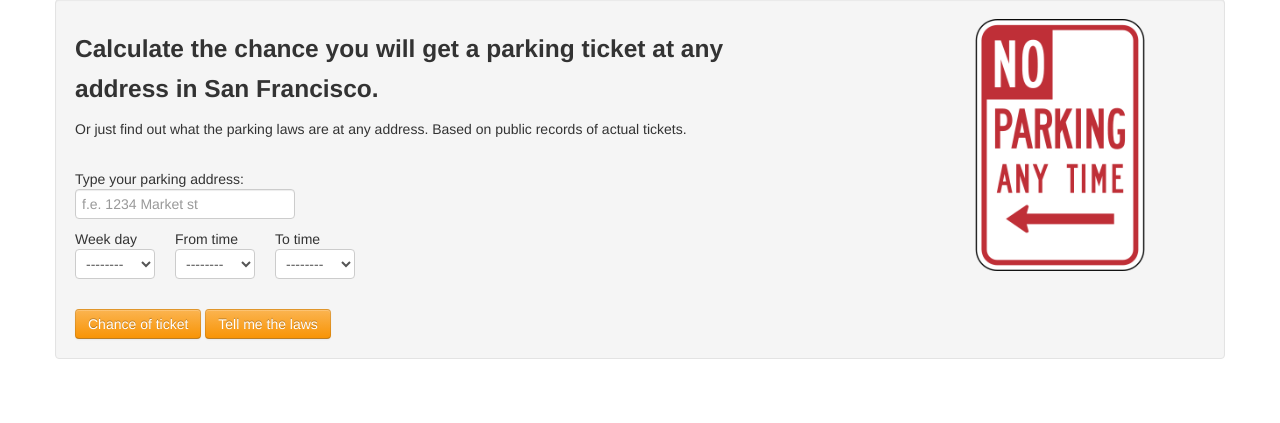
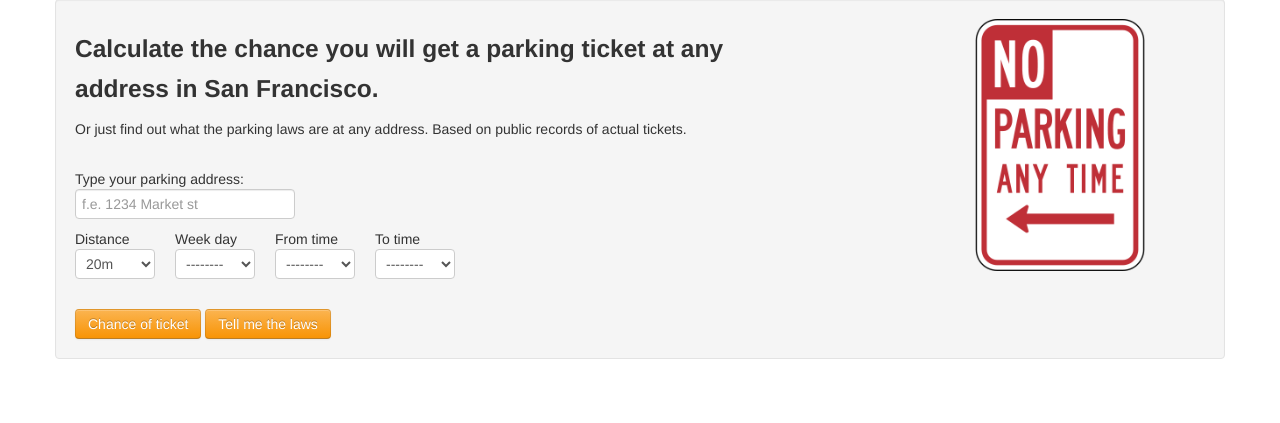
Before and after one commit to code-on/parkroulette, a Django app: page / in a window 1280 px wide. Shown: the part 61-484 px from the top of the page. Run offline with Django 3.2, Linux system fonts and the light colour scheme.

Commit message:
#8: added distance

```diff
--- a/sfte/content/forms.py
+++ b/sfte/content/forms.py
@@ -32,9 +32,19 @@ class TicketSearchForm(forms.Form):
         (12, '12PM'), (13, '1PM'), (14, '2PM'), (15, '3PM'), (16, '4PM'), (17, '5PM'),
         (18, '6PM'), (19, '7PM'), (20, '8PM'), (21, '9PM'), (22, '10PM'), (23, '11PM'),
     )
+    DISTANCE_CHOICES = (
+        ('0.0001', '10m'), ('0.0002', '20m'), ('0.0003', '30m'),
+        ('0.0004', '40m'), ('0.0005', '50m'), ('0.001', '100m'),
+    )
     text = forms.CharField(
         label='Type your parking address:',
         widget=forms.TextInput(attrs={'placeholder': 'f.e. 1234 Market st'})
+    )
+    distance = forms.ChoiceField(
+        initial=DISTANCE_CHOICES[1][0],
+        choices=DISTANCE_CHOICES,
+        label='Distance',
+        widget=forms.Select(attrs={'class': 'small-widget'}),
     )
     from_time = forms.ChoiceField(
         choices=HOUR_CHOICES,
--- a/sfte/content/views.py
+++ b/sfte/content/views.py
@@ -9,7 +9,7 @@ from django.template.response import TemplateResponse
 from django.views.decorators.csrf import csrf_exempt
 
 
-def get_pt_frequency(lat, lng, start_time=None, end_time=None, week_day=None):
+def get_pt_frequency(lat, lng, distance, start_time=None, end_time=None, week_day=None):
     cursor = connection.cursor()
     filters = []
     filters_text = ''
@@ -30,9 +30,8 @@ def get_pt_frequency(lat, lng, start_time=None, end_time=None, week_day=None):
         FROM paths
         WHERE ST_DWithin(path,
             ST_GeomFromText('POINT(%s %s)', 4269),
-            -- 10 meters
-            0.0001){filters};
-        """.format(filters=filters_text)
+            {distance}){filters};
+        """.format(filters=filters_text, distance=distance)
     cursor.execute(sql, (lng, lat))
     row = cursor.fetchone()
 
@@ -53,7 +52,7 @@ def get_pt_frequency(lat, lng, start_time=None, end_time=None, week_day=None):
     return {'frequency': frequency, 'count': count}
 
 
-def get_tickest_count(lat, lng, start_time=None, end_time=None, week_day=None):
+def get_tickest_count(lat, lng, distance, start_time=None, end_time=None, week_day=None):
     cursor = connection.cursor()
     filters = []
     filters_text = ''
@@ -77,12 +76,12 @@ def get_tickest_count(lat, lng, start_time=None, end_time=None, week_day=None):
             WHERE ST_DWithin(
                 geopoint,
                 ST_SetSRID(ST_Point(%s, %s), 4269),
-                0.0002){filters}
-            """.format(filters=filters_text), (lng, lat))
+                {distance}){filters}
+            """.format(filters=filters_text, distance=distance), (lng, lat))
     row = cursor.fetchone()
     return row[0]
 
-def get_pt_citations(lat, lng, start_time=None, end_time=None, week_day=None):
+def get_pt_citations(lat, lng, distance, start_time=None, end_time=None, week_day=None):
     cursor = connection.cursor()
     filters = []
     filters_text = ''
@@ -115,11 +114,11 @@ def get_pt_citations(lat, lng, start_time=None, end_time=None, week_day=None):
             WHERE ST_DWithin(
                 geopoint,
                 ST_SetSRID(ST_Point(%s, %s), 4269),
-                0.0002){filters}
+                {distance}){filters}
             GROUP BY
                 violation, violation_description, fine_amt, street
             ORDER BY cnt DESC;
-            """.format(filters=filters_text), (lng, lat, lng, lat))
+            """.format(filters=filters_text, distance=distance), (lng, lat, lng, lat))
     except DatabaseError:
         return []
     rows = cursor.fetchall()
@@ -147,12 +146,13 @@ def get_chance(request):
             type=Log.CHANCE,
         )
         if form.geo_data['lat']:
+            distance = form.cleaned_data['distance']
             week_day = form.cleaned_data['week_day']
-            fr_data = get_pt_frequency(form.geo_data['lat'], form.geo_data['lng'], times[0], times[1], week_day)
+            fr_data = get_pt_frequency(form.geo_data['lat'], form.geo_data['lng'], distance, times[0], times[1], week_day)
             chance = fr_data['frequency']
             if chance:
                 chance *= 100
-                tickets_count = get_tickest_count(form.geo_data['lat'], form.geo_data['lng'], times[0], times[1], week_day)
+                tickets_count = get_tickest_count(form.geo_data['lat'], form.geo_data['lng'], distance, times[0], times[1], week_day)
             else:
                 tickets_count = None
             response['html'] = render_to_string('_chance.html', {
@@ -187,8 +187,9 @@ def get_laws(request):
             type=Log.LAWS,
         )
         if form.geo_data['lat']:
+            distance = form.cleaned_data['distance']
             week_day = form.get_week_day()
-            citations = get_pt_citations(form.geo_data['lat'], form.geo_data['lng'], times[0], times[1], week_day)
+            citations = get_pt_citations(form.geo_data['lat'], form.geo_data['lng'], distance, times[0], times[1], week_day)
             response['html'] = render_to_string('_laws.html', {
                 'citations': citations,
                 'place': form.get_place(),
--- a/sfte/templates/home.html
+++ b/sfte/templates/home.html
@@ -56,6 +56,10 @@
                 {{ form.text }}
                 <div class="row">
                     <div class="span1">
+                        {{ form.distance.label }}<br/>
+                        {{ form.distance }}
+                    </div>
+                    <div class="span1">
                         {{ form.week_day.label }}<br/>
                         {{ form.week_day }}
                     </div>
```
